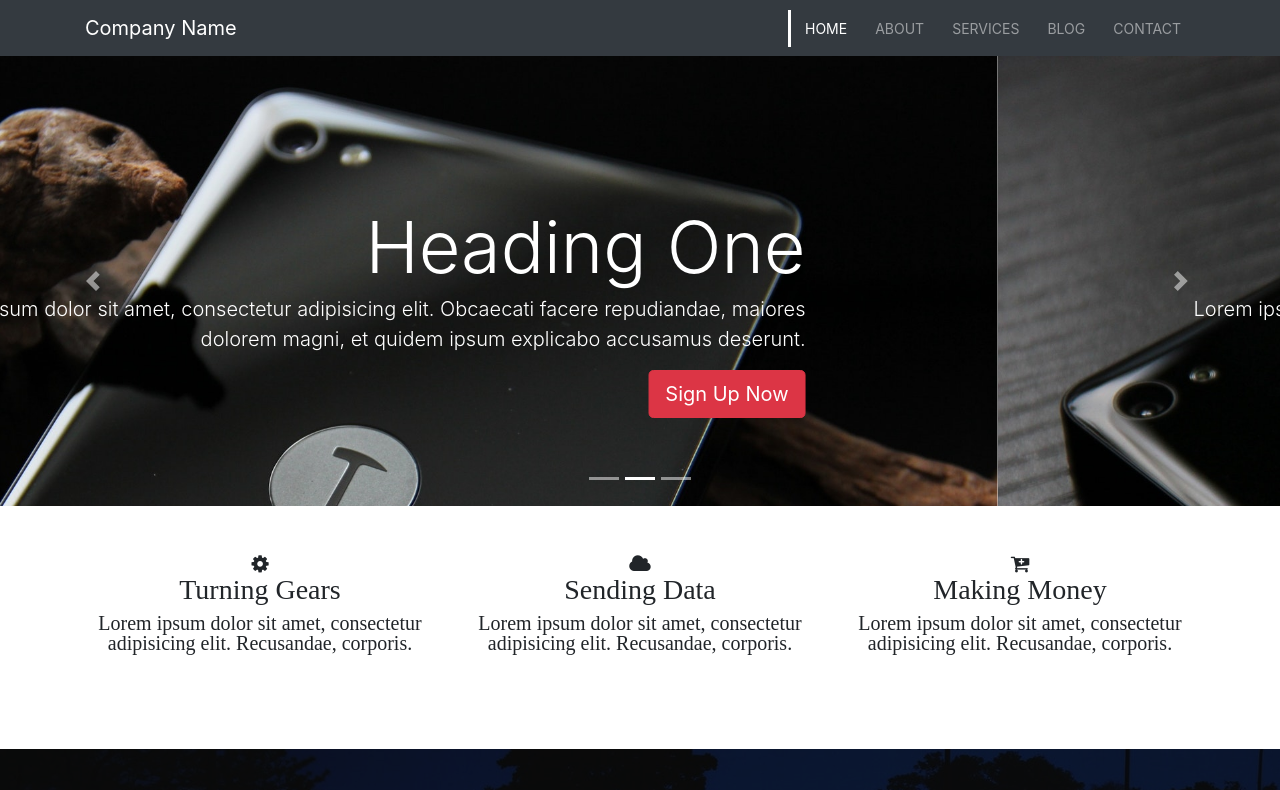
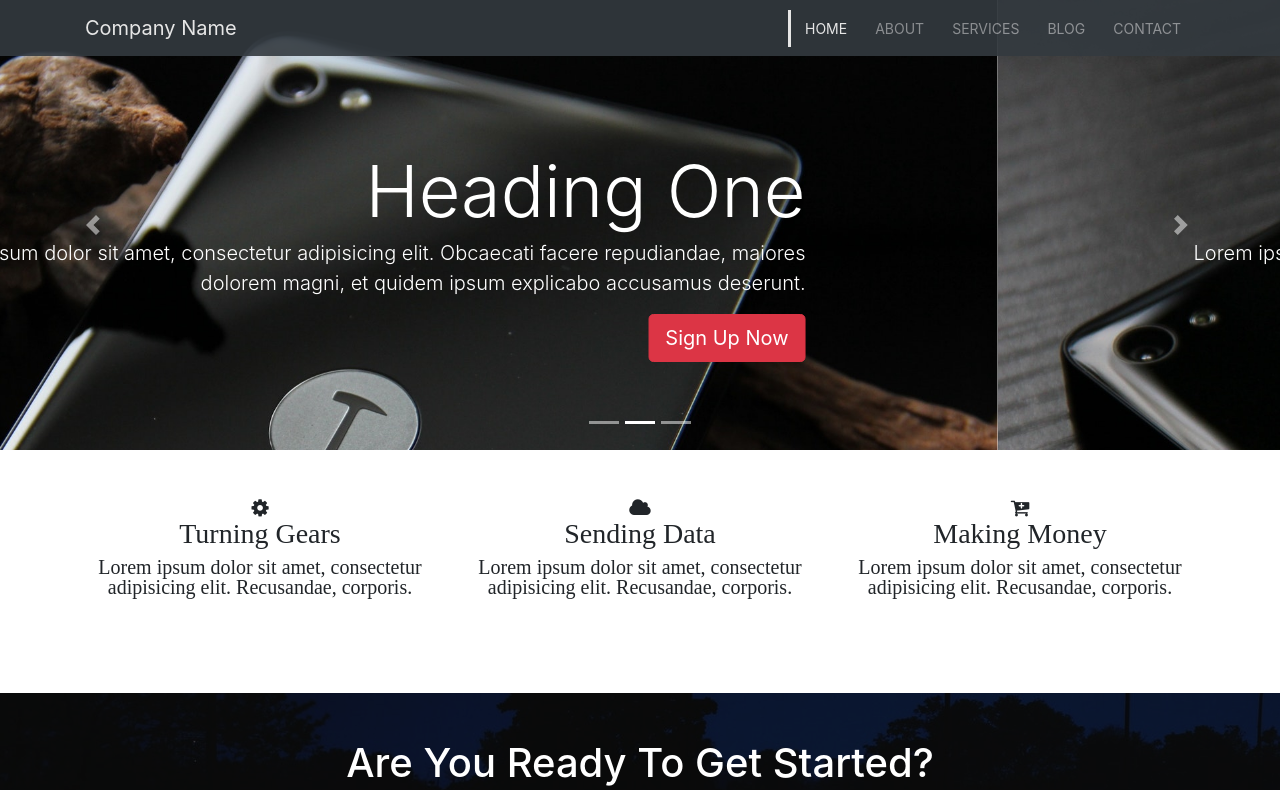
Before and after one commit to faiz-hussain/multipage-theme, a plain HTML site: page src/index.html in a window 1280 px wide. Shown: the top 790 px of the page. Drawn offline with Linux system fonts and the light colour scheme; some packages are replaced by stand-ins of ours; a script that the page names is missing.

Commit message:
navbar fixed and opacity adeded

```diff
--- a/src/index.html
+++ b/src/index.html
@@ -13,7 +13,7 @@
 <body>
 
   <!--NAVBAR-->
-  <nav class="navbar navbar-expand-sm navbar-dark bg-dark">
+  <nav class="navbar navbar-expand-sm navbar-dark bg-dark fixed-top">
     <div class="container">
       <a href="index.html" class="navbar-brand">Company Name</a>
       <button class="navbar-toggler" data-toggle="collapse" data-target="#navbarNav"><span class="navbar-toggler-icon"></span></button>
--- a/src/scss/style.scss
+++ b/src/scss/style.scss
@@ -7,11 +7,13 @@ body{
 
 
 .navbar{
+  opacity: 0.9;
   .nav-link{
     font-size:14px;
     text-transform: uppercase;
     padding-left:1em !important;
     padding-right: 1em !important;
+
   }
 
   .nav-item.active{
```
Also changed, not shown: src/about.html (+1 -1 lines), src/blog.html (+1 -1 lines), src/contact.html (+1 -1 lines), src/services.html (+1 -1 lines), src/css/style.css.
